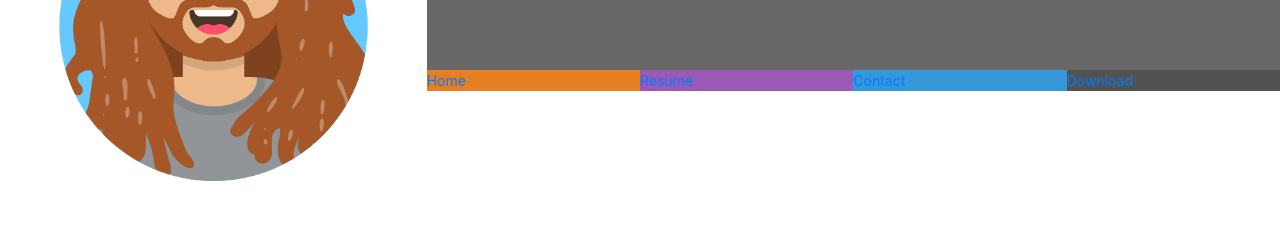
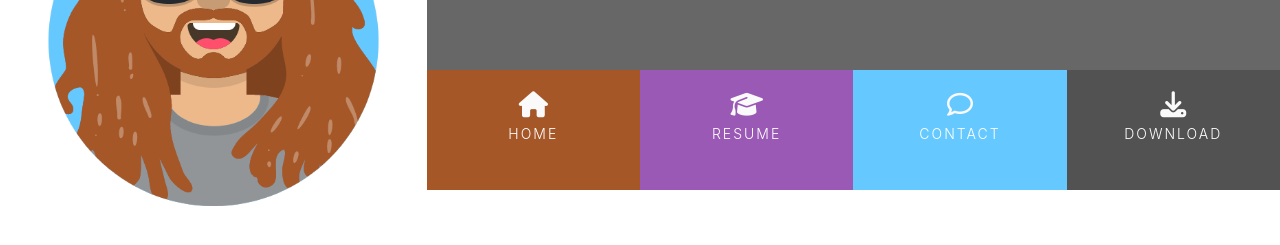
Before and after one commit to KC-7/bootstrap-resume, a plain HTML site: page index.html in a window 1280 px wide. Shown: the part 179-424 px from the top of the page. Drawn offline with nearby package versions, Linux system fonts and the light colour scheme.

Commit message:
Add font awesome icons and style menu items

```diff
--- a/assets/css/style.css
+++ b/assets/css/style.css
@@ -7,7 +7,7 @@
 }
 
 .ui-menu-color-home {
-    background-color: #e67e22;
+    background-color: #a55728;
 }
 
 .ui-menu-color-resume {
@@ -15,7 +15,7 @@
 }
 
 .ui-menu-color-contact {
-    background-color: #3498db;
+    background-color: #65c9ff;
 }
 
 .ui-menu-color-download {
@@ -73,4 +73,35 @@ header {
     padding: 0;
 }
 
+.menuitem {
+    height: 120px;
+    text-align: center;
+    padding: 0;
+}
+
+.menuitem a {
+    width: 100%;
+    text-decoration: none;
+    color: #fff;
+    height: 120px;
+}
+
+.menuitem a i {
+    padding-top: 22px;
+    display: block;
+    color: #fafafa;
+    font-size: 26px;
+}
+
+.menuitem span {
+    width: 100%;
+    text-align: center;
+    text-transform: uppercase;
+    padding-top: 5px;
+    font-weight: 300;
+    letter-spacing: 2px;
+    display: block;
+    font-size: 14px;
+}
+
 /* ---------------------------------------- XXX */
--- a/index.html
+++ b/index.html
@@ -32,17 +32,21 @@
                 <div class="row no-gutters">
                     <div class="col">
                         <ul id="nav" class="list-inline menu-container">
-                            <li class="col-6 col-sm-3 list-inline-item ui-menu-color-home">
-                                <a href="#"><span>Home</span></a>
+                            <li class="col-6 col-sm-3 list-inline-item ui-menu-color-home menuitem">
+                                <a href="#"><i class="fa fa-home" aria-hidden="true"></i>
+                                    <span>Home</span></a>
                             </li>
-                            <li class="col-6 col-sm-3 list-inline-item ui-menu-color-resume">
-                                <a href="#"><span>Resume</span></a>
+                            <li class="col-6 col-sm-3 list-inline-item ui-menu-color-resume menuitem">
+                                <a href="#"><i class="fa fa-graduation-cap" aria-hidden="true"></i>
+                                    <span>Resume</span></a>
                             </li>
-                            <li class="col-6 col-sm-3 list-inline-item ui-menu-color-contact">
-                                <a href="#"><span>Contact</span></a>
+                            <li class="col-6 col-sm-3 list-inline-item ui-menu-color-contact menuitem">
+                                <a href="#"><i class="fa fa-comment-o" aria-hidden="true"></i>
+                                    <span>Contact</span></a>
                             </li>
-                            <li class="col-6 col-sm-3 list-inline-item ui-menu-color-download">
-                                <a href="#"><span>Download</span></a>
+                            <li class="col-6 col-sm-3 list-inline-item ui-menu-color-download menuitem">
+                                <a href="#"><i class="fa fa-download" aria-hidden="true"></i>
+                                    <span>Download</span></a>
                             </li>
                         </ul>
                     </div>
```
